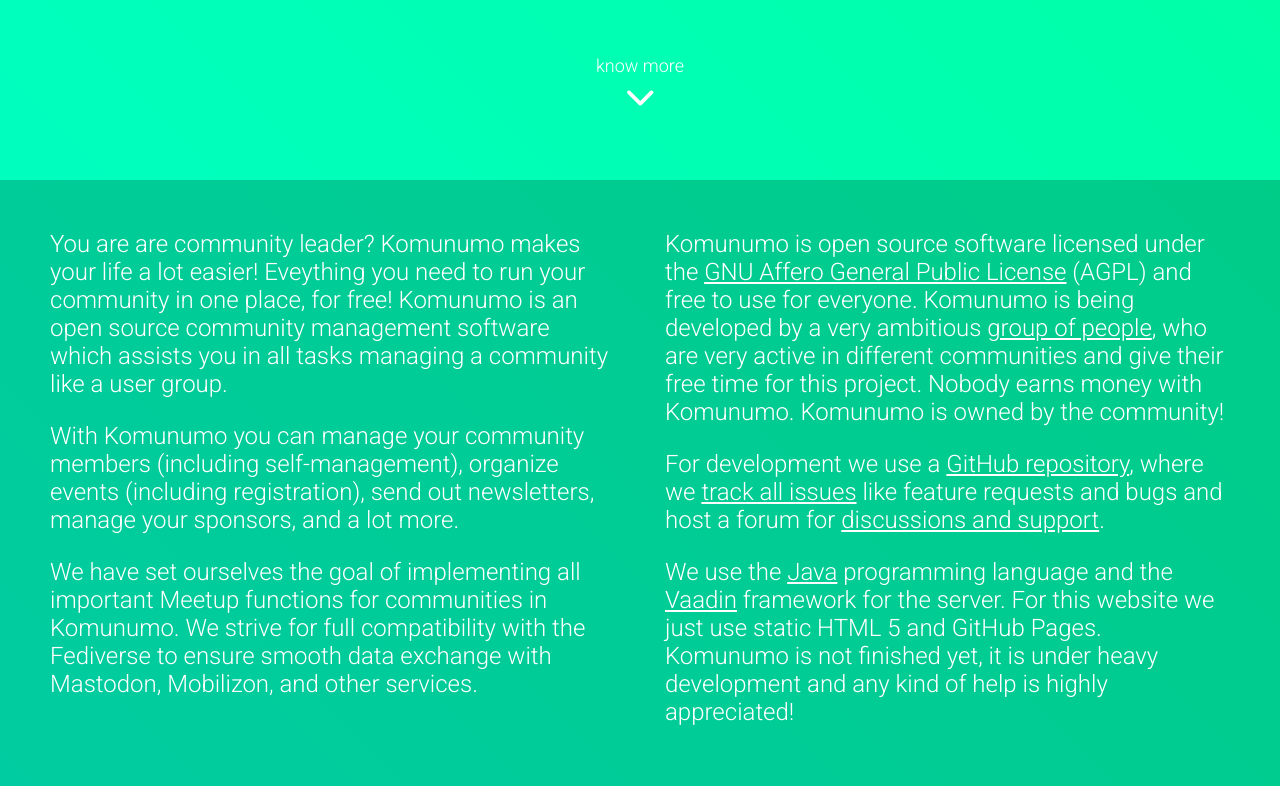
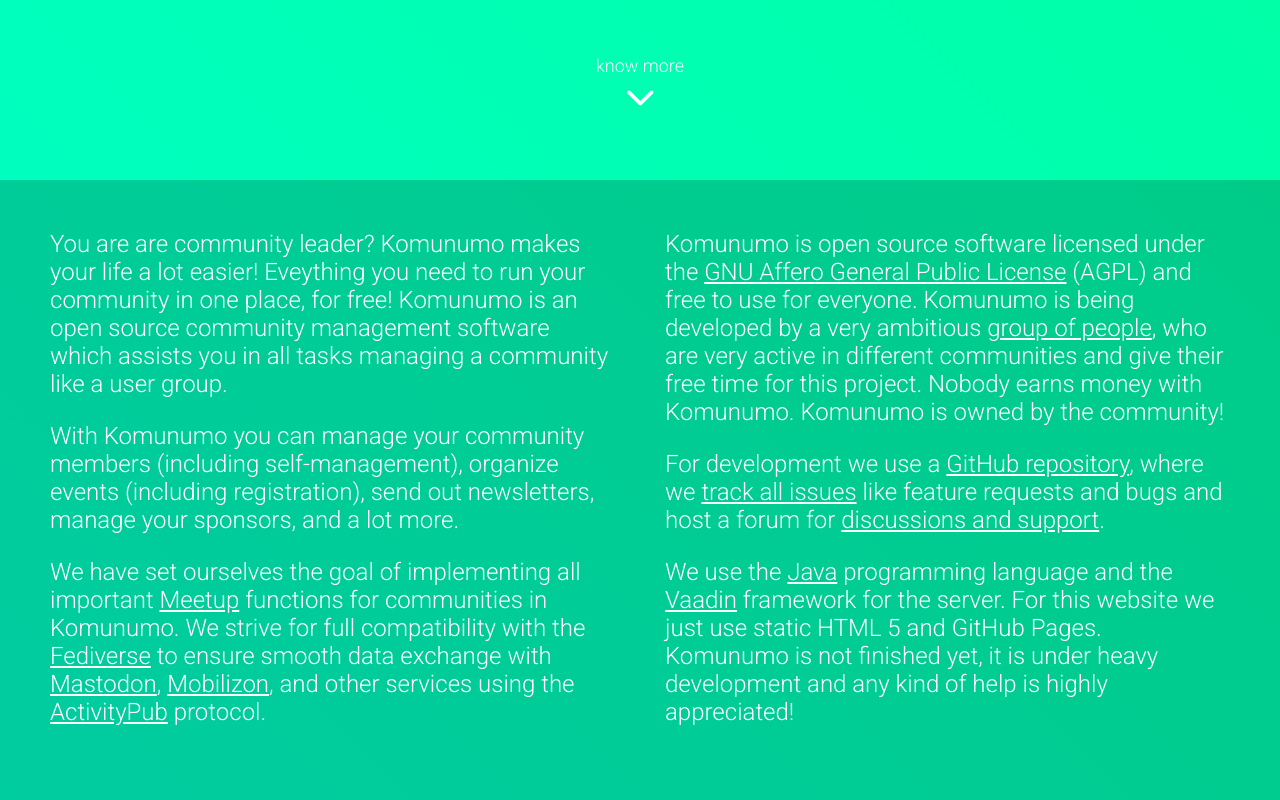
Before and after one commit to McPringle/komunumo, a plain HTML site: page index.html in a window 1280 px wide. Shown: the part 850-1650 px from the top of the page. Drawn offline with Linux system fonts and the light colour scheme.

Commit message:
📝 add more links

```diff
--- a/index.html
+++ b/index.html
@@ -128,7 +128,7 @@
         <div id="description">
             <p>You are are community leader? Komunumo makes your life a lot easier! Eveything you need to run your community in one place, for free! Komunumo is an open source community management software which assists you in all tasks managing a community like a user group.</p>
             <p>With Komunumo you can manage your community members (including self-management), organize events (including registration), send out newsletters, manage your sponsors, and a lot more.</p>
-            <p>We have set ourselves the goal of implementing all important Meetup functions for communities in Komunumo. We strive for full compatibility with the Fediverse to ensure smooth data exchange with Mastodon, Mobilizon, and other services.</p>
+            <p>We have set ourselves the goal of implementing all important <a href="https://www.meetup.com/">Meetup</a> functions for communities in Komunumo. We strive for full compatibility with the <a href="https://en.wikipedia.org/wiki/Fediverse">Fediverse</a> to ensure smooth data exchange with <a href="https://en.wikipedia.org/wiki/Mastodon_(social_network)">Mastodon</a>, <a href="https://en.wikipedia.org/wiki/Mobilizon">Mobilizon</a>, and other services using the <a href="https://en.wikipedia.org/wiki/ActivityPub">ActivityPub</a> protocol.</p>
             <p>Komunumo is open source software licensed under the <a href="https://www.gnu.org/licenses/agpl-3.0.html">GNU Affero General Public License</a> (AGPL) and free to use for everyone. Komunumo is being developed by a very ambitious <a href="https://github.com/McPringle/komunumo/blob/main/CONTRIBUTORS.md">group of people</a>, who are very active in different communities and give their free time for this project. Nobody earns money with Komunumo. Komunumo is owned by the community!</p>
             <p>For development we use a <a href="https://github.com/McPringle/komunumo">GitHub repository</a>, where we <a href="https://github.com/McPringle/komunumo/issues">track all issues</a> like feature requests and bugs and host a forum for <a href="https://github.com/McPringle/komunumo/discussions">discussions and support</a>.</p>
             <p>We use the <a href="https://en.wikipedia.org/wiki/Java_(programming_language)">Java</a> programming language and the <a href="https://vaadin.com/">Vaadin</a> framework for the server. For this website we just use static HTML 5 and GitHub Pages. Komunumo is not finished yet, it is under heavy development and any kind of help is highly appreciated!</p>
```
